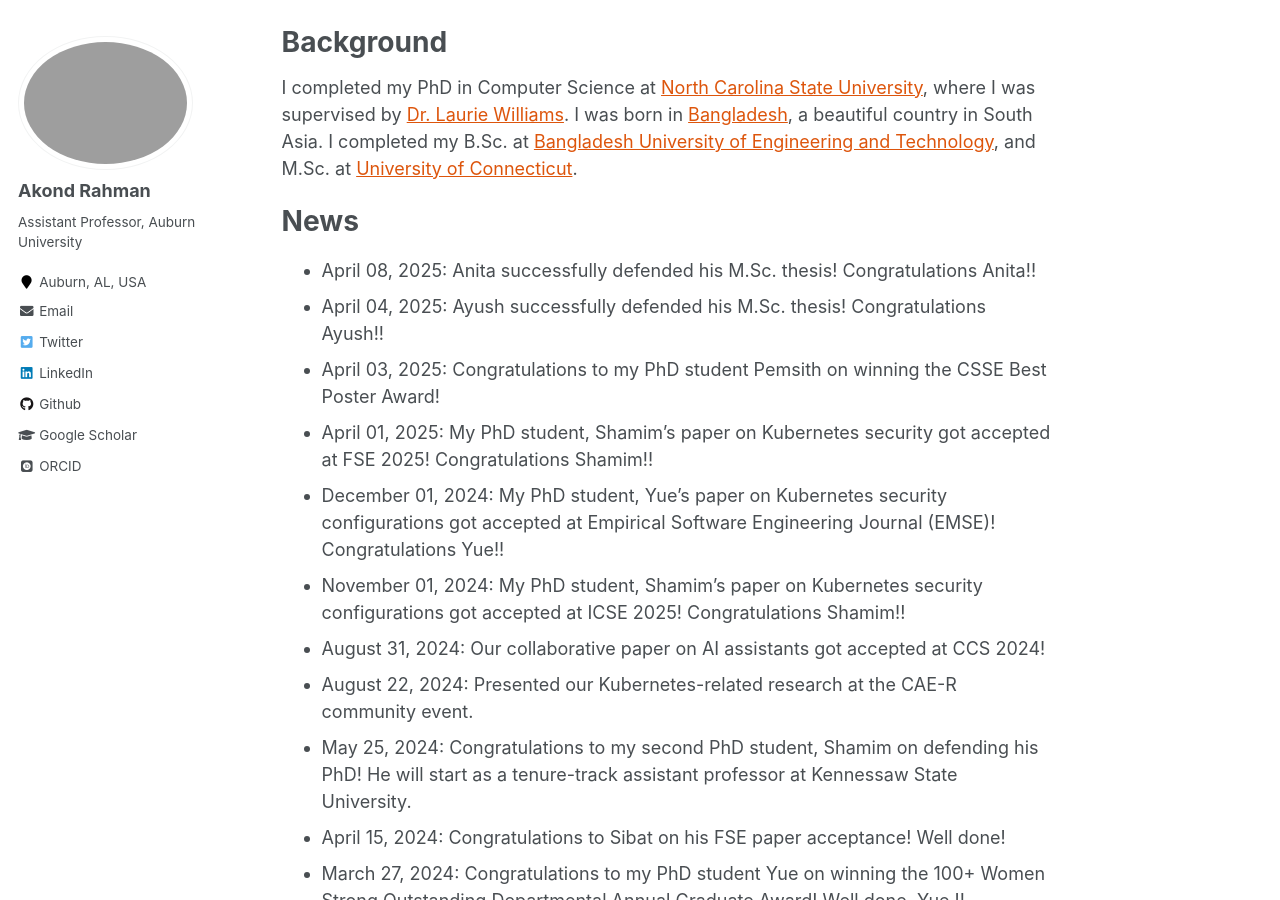
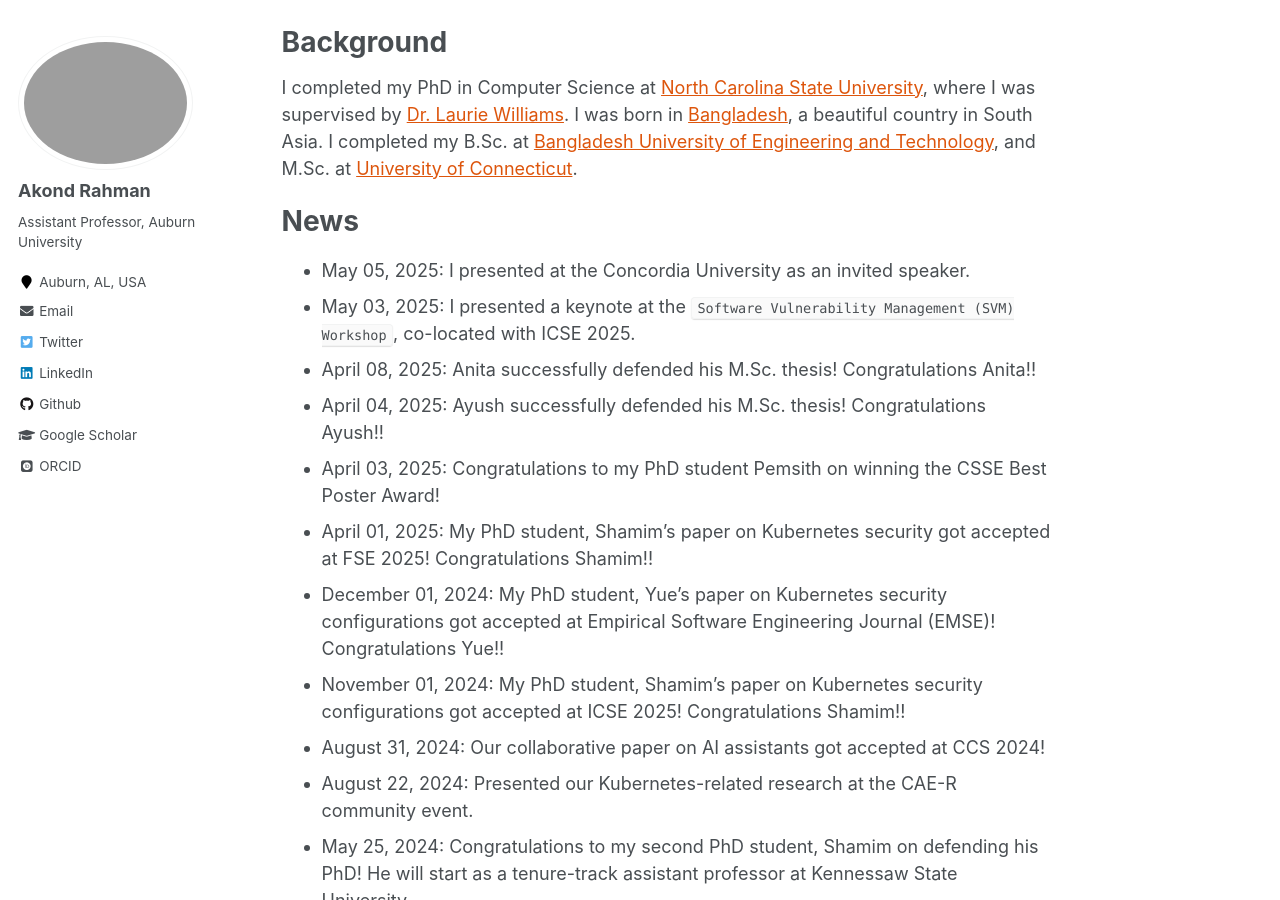
Before and after one commit to akondrahman/akondrahman.github.io, a Jekyll site: the page built from _pages/about.md, in a window 1280 px wide and 900 px high, scrolled down 678 px. Built offline with Jekyll 4.4.1, drawn with Linux system fonts in a browser that asks for light colours; some web fonts are replaced.

Commit message:
talk update

```diff
--- a/_pages/about.md
+++ b/_pages/about.md
@@ -31,6 +31,8 @@ I completed my PhD in Computer Science at [North Carolina State University](http
 
 News
 ======
+- May 05, 2025: I presented at the Concordia University as an invited speaker.
+- May 03, 2025: I presented a keynote at the `Software Vulnerability Management (SVM) Workshop`, co-located with  ICSE 2025.
 - April 08, 2025: Anita successfully defended his M.Sc. thesis! Congratulations Anita!!
 - April 04, 2025: Ayush successfully defended his M.Sc. thesis! Congratulations Ayush!!
 - April 03, 2025: Congratulations to my PhD student Pemsith on winning the CSSE Best Poster Award!
```
Also changed, not shown: 1 other file.
